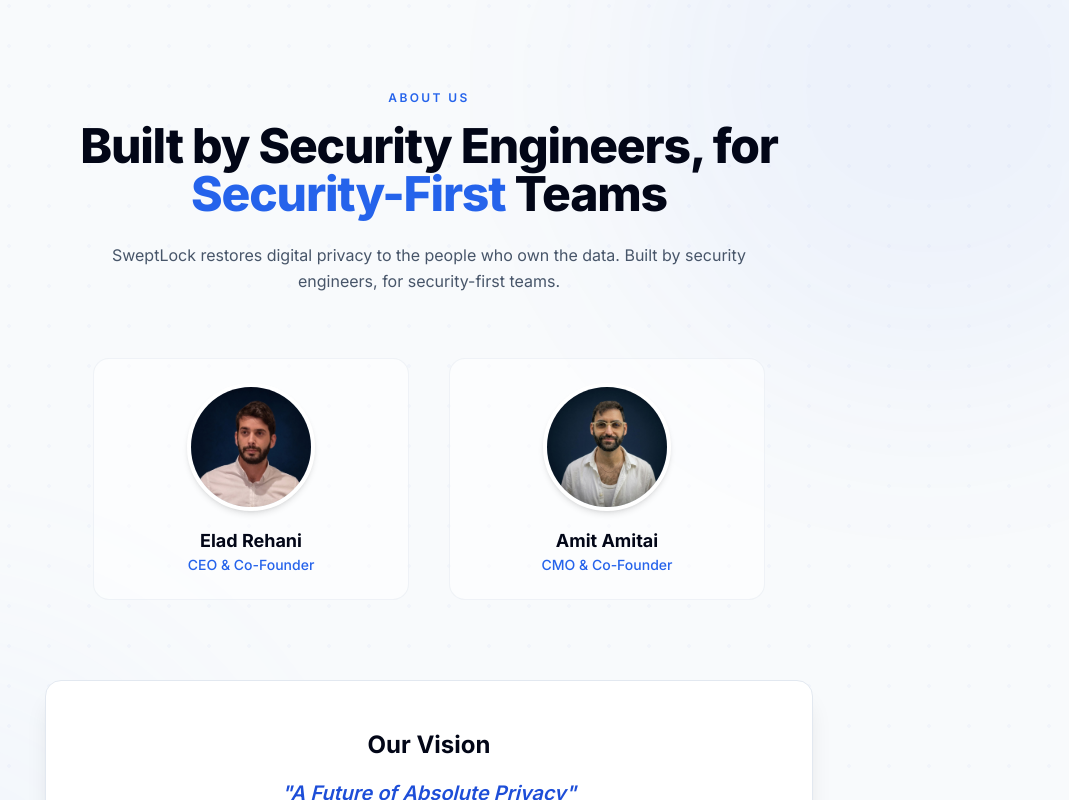
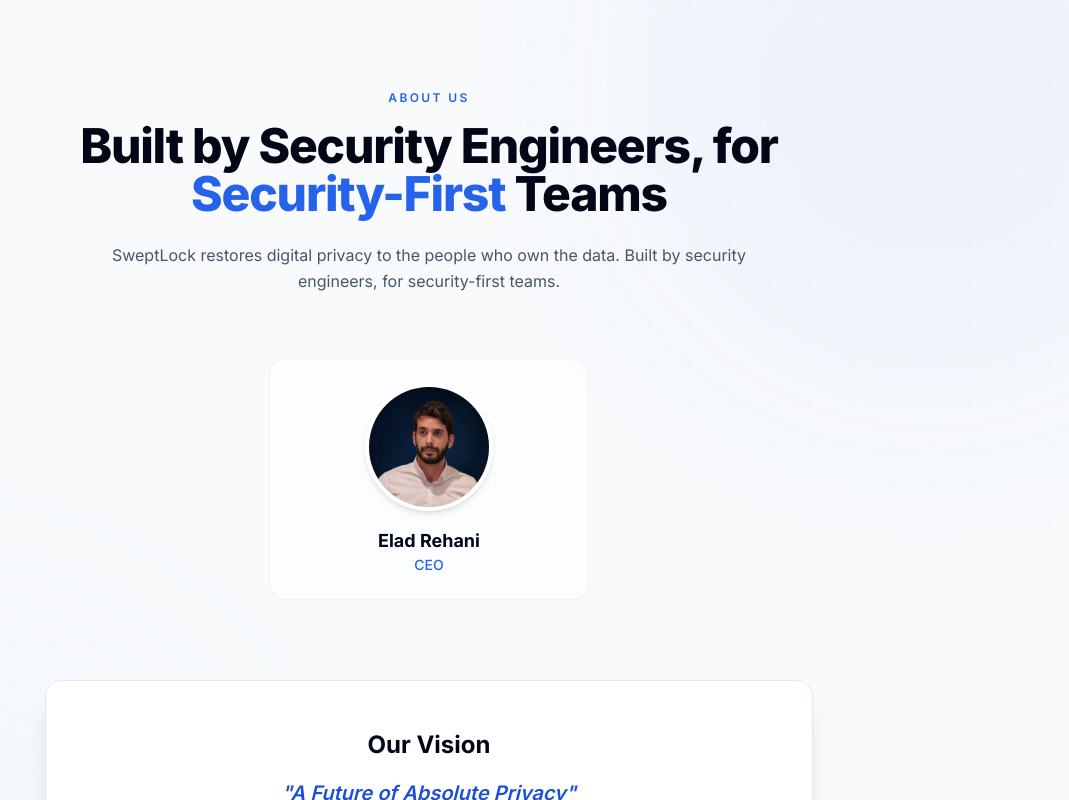
Before and after one commit to eladrz/sweptLock, a plain HTML site: page index.html in a window 1280 px wide. Shown: the part 4279-5079 px from the top of the page, without its empty margins (211-1280 px from the left). Drawn offline with Linux system fonts and the light colour scheme.

Commit message:
Update About team section: hide Amit card, center layout, and update Elad role to CEO

```diff
--- a/index.html
+++ b/index.html
@@ -876,22 +876,22 @@
           </p>
         </div>
 
-        <div class="reveal animate-fade-up delay-300 grid sm:grid-cols-2 gap-10 max-w-2xl mx-auto mb-20" role="list"
+        <div class="reveal animate-fade-up delay-300 flex flex-wrap justify-center gap-10 max-w-4xl mx-auto mb-20" role="list"
           aria-label="Team members">
           <div
-            class="flex flex-col items-center text-center p-6 rounded-2xl bg-white/50 backdrop-blur-sm border border-slate-200/50"
+            class="w-full max-w-xs flex flex-col items-center text-center p-6 rounded-2xl bg-white/50 backdrop-blur-sm border border-slate-200/50"
             role="listitem">
             <div class="w-32 h-32 rounded-full bg-slate-200 border-4 border-white shadow-md overflow-hidden mb-4">
               <img src="Elad_profile.jpeg" alt="CEO Elad Rehani Profile" class="w-full h-full object-cover" />
             </div>
             <h3 class="text-lg font-bold text-slate-950">Elad Rehani</h3>
-            <p class="text-sm font-medium text-cobalt-500">CEO & Co-Founder</p>
+            <p class="text-sm font-medium text-cobalt-500">CEO</p>
           </div>
 
-          <!-- Tomer's card temporarily hidden. To restore: uncomment this block and
-               change the grid above back to "sm:grid-cols-3 ... max-w-4xl".
+          <!-- Tomer's card temporarily hidden. To restore: uncomment this block.
+               The flex container above auto-centers 1, 2 or 3 cards.
           <div
-            class="flex flex-col items-center text-center p-6 rounded-2xl bg-white/50 backdrop-blur-sm border border-slate-200/50"
+            class="w-full max-w-xs flex flex-col items-center text-center p-6 rounded-2xl bg-white/50 backdrop-blur-sm border border-slate-200/50"
             role="listitem">
             <div class="w-32 h-32 rounded-full bg-slate-200 border-4 border-white shadow-md overflow-hidden mb-4">
               <img src="Tomer_profile.jpeg" alt="CTO Tomer Nosrati Profile" class="w-full h-full object-cover" />
@@ -901,8 +901,10 @@
           </div>
           -->
 
+          <!-- Amit's card temporarily hidden. To restore: remove this comment's opening and
+               closing markers around the block. The flex container above auto-centers 1, 2 or 3 cards.
           <div
-            class="flex flex-col items-center text-center p-6 rounded-2xl bg-white/50 backdrop-blur-sm border border-slate-200/50"
+            class="w-full max-w-xs flex flex-col items-center text-center p-6 rounded-2xl bg-white/50 backdrop-blur-sm border border-slate-200/50"
             role="listitem">
             <div class="w-32 h-32 rounded-full bg-slate-200 border-4 border-white shadow-md overflow-hidden mb-4">
               <img src="Amit_profile.jpeg" alt="CMO Amit Amitai Profile" class="w-full h-full object-cover" />
@@ -910,6 +912,7 @@
             <h3 class="text-lg font-bold text-slate-950">Amit Amitai</h3>
             <p class="text-sm font-medium text-cobalt-500">CMO & Co-Founder</p>
           </div>
+          -->
         </div>
 
         <div class="reveal animate-fade-up delay-300 max-w-3xl mx-auto">
```
